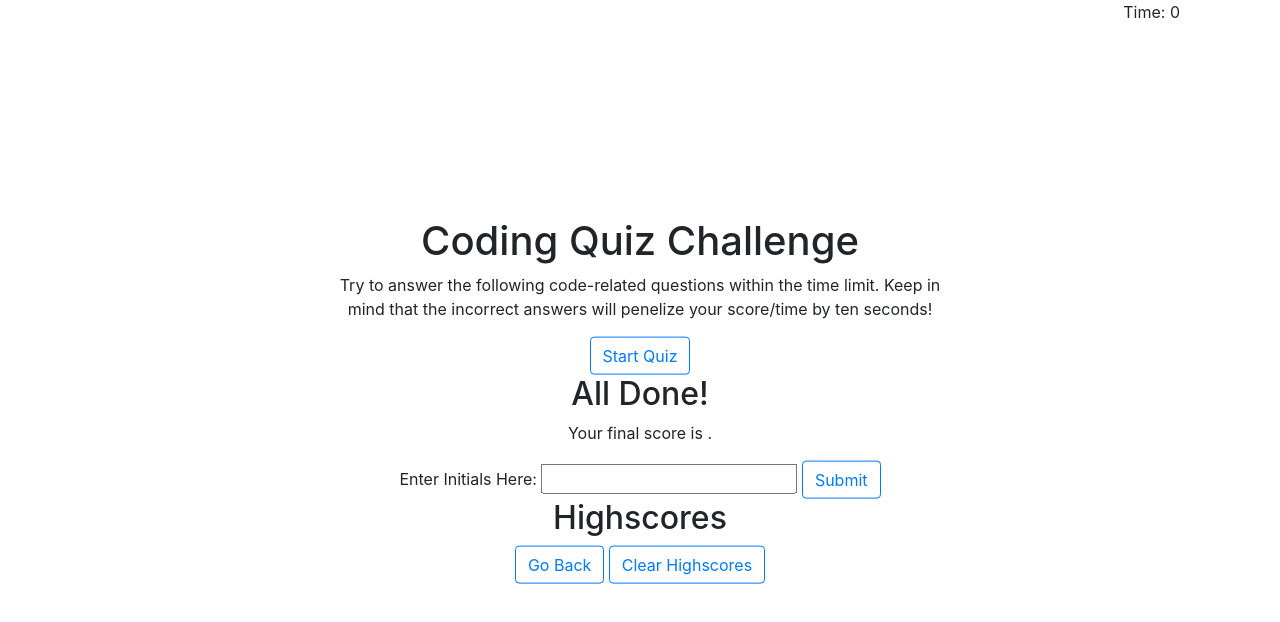
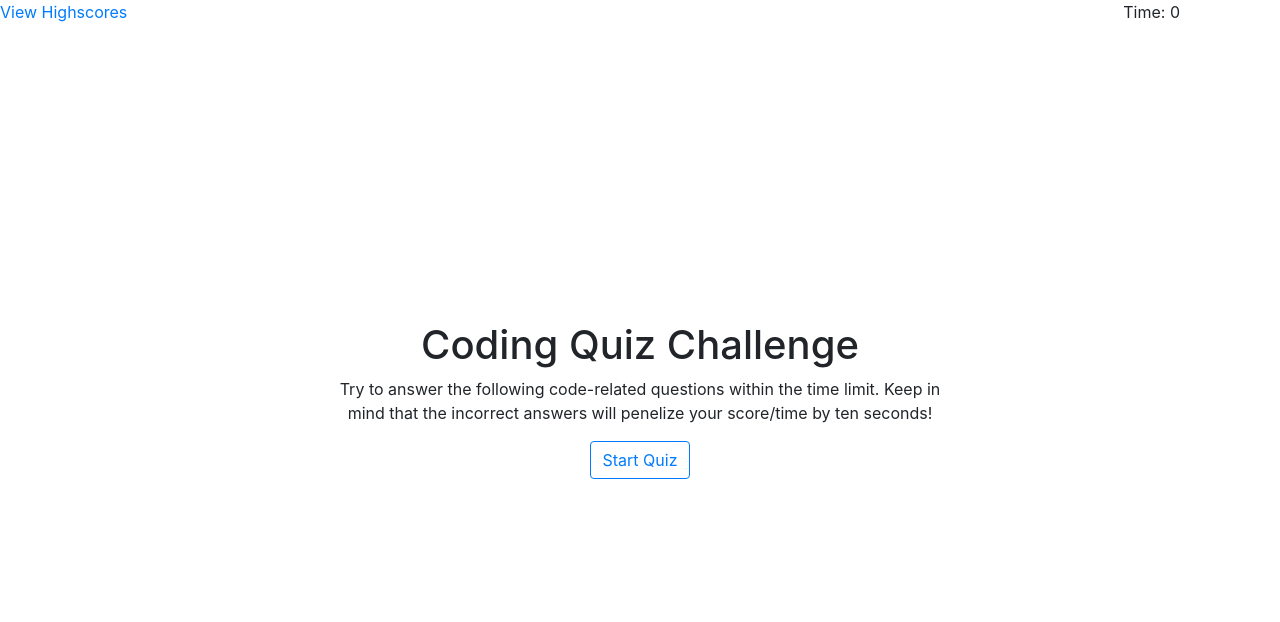
Before and after one commit to lpenenburgh/Code-Quiz, a plain HTML site: page index.html in a window 1280 px wide. Drawn offline with nearby package versions, Linux system fonts and the light colour scheme.

Commit message:
redid html formatting and variables

```diff
--- a/assets/script.js
+++ b/assets/script.js
@@ -1,11 +1,12 @@
 // Query Selectors/getting elements from html
 //Start page variables
+var timerEl = document.querySelector("#timer");
 var startPage = document.querySelector(".start-page");
 var startButton = document.querySelector("#start-button");
 // Quiz page variables
 var quizPage = document.querySelector(".quiz-page");
 var questionAsked = document.querySelector("#questions-asked");
-var questionChoices = document.querySelector("#question-choices");
+var choiceButtons = document.querySelector("#choice-buttons");
 var questionResp = document.querySelector("#question-response");
 // Result page variables
 var resultsPage = document.querySelector(".results-page");
@@ -17,83 +18,67 @@ var highscorePage = document.querySelector(".highscore-page");
 var listedHighscores = document.querySelector(".highscores-listed");
 var goBackButton = document.querySelector("#goback-button");
 var clearScoresButton = document.querySelector("#clear-highscores");
-
+//highscore link
+var viewHighscores = document.querySelector(".highscore-link");
 //timer variables
-var timer = document.querySelector("#timer");
-var secondsLeft = 75;
-var score = secondsLeft;
+var timeInterval;
+var time = 75
+var quizQuestionsIndex = 0;
 
 //Quiz Questions
 var quizQuestions = [
     {
         question: "Which of the following is NOT a primative data type?",
-        answer: {
-            a:"String",
-            b:"Object",
-            c:"Number",
-            d:"Boolean",
-        },
-        correctAnswer: "b",
+        answerList: [
+            "String",
+            "Object",
+            "Number",
+            "Boolean"
+        ],
+        correctAnswer: 1
     },
 
     {
         question: "Which of the following has incorrect syntax?",
-        answer: {
-            a:"Element.setAttribute(name, value)",
-            b:"document.createElement(nodename)",
-            c:"",
-            d:"",
-        },
-        correctAnswer: "",
+        answerList: [
+            "Element.setAttribute(name, value)",
+            "document.createElement(nodename)",
+            "c ",
+            "d "
+        ],
+        correctAnswer: 3
     },
 
     {
-        question: "",
-        answer: {
-            a:"",
-            b:"",
-            c:"",
-            d:"",
-        },
-        correctAnswer: "",
+        question: "Which of the following",
+        answerList: [
+            "a",
+            "b ",
+            "c ",
+            "d "
+        ],
+        correctAnswer: 2
     },
 
     {
-        question: "",
-        answer: {
-            a:"",
-            b:"",
-            c:"",
-            d:"",
-        },
-        correctAnswer: "",
+        question: "What does?",
+        answerList: [
+            "a ",
+            "b ",
+            "c ",
+            "d "
+        ],
+        correctAnswer: 0
     },
 
     {
-        question: "",
-        answer: {
-            a:"",
-            b:"",
-            c:"",
-            d:"",
-        },
-        correctAnswer: "",
+        question: "Does what?",
+        answerList: [
+            "a ",
+            "b. ",
+            "c. ",
+            "d. "
+        ],
+        correctAnswer: 0
     },
 ]
-
-// When I click to start the quiz, my html page displays the first question with answer choices I can slelect and the clock on the timer starts to run down. -->
-
-var timerInterval = setInterval(function () {
-    secondsLeft -=1;
-    timer.textContent = "Time: " + (secondsLeft - 1);
-}
-
-
-//  When I click on an answer choice, I am prompted with feedback that tells me if I answered correctly or incorrectly. -->
-
- // When I answer incorrectly, my clock is deducted by a certain number of seconds and continues to run down. My html page then displays the next question and answer choices. -->
-// When I answer all of the questions, the clock stops and the game is over. The number of seconds remaining on the clock is my score. If there are no seconds remaining on the clock, then the game is over, whether or not I answered all of the questions. -->
-
-// When the game is over, my html page displays my final score and I enter my initials to save my score. When I enter my initials and click submit, I am routed to the high scores html page that keeps track of all scores and initials saved. -->
-
-// When I click on the View HighScores hyperlink from my main html page, I can view all historical high scores and the data remains, even when I refresh the browser. When I click clear highscores, then all the saved scores dissapear. I can also navigate back to the main html page by clicking on the "go back" button. -->
--- a/assets/style.css
+++ b/assets/style.css
@@ -11,3 +11,7 @@
     float:right;
     margin-right: 100px;
 }
+
+.results-page {
+    display: none;
+}
--- a/index.html
+++ b/index.html
@@ -15,7 +15,7 @@
 
 <body>
     <!-- href? making another html for highscore page?-->
-    <!--<a class="highscorelink" href=>View Highscores</a>-->
+    <a class="highscore-link" href=>View Highscores</a>
 
     <!--Timer-->
     <div id="timer">Time: 0</div>
@@ -31,7 +31,7 @@
 
         <div class="quiz-page">
             <div id="question-asked"></div>
-            <div id="question-choices"></div>
+            <div id="choice-buttons"></div>
             <div id="question-response"></div>
         </div>
 
@@ -45,12 +45,12 @@
             </form>
         </div>
 
-        <div class="highscore-page">
+     <!--   <div class="highscore-page">
             <h2>Highscores</h2>
             <div class="highscores-listed"></div>
             <button id="goback-button" type="button" class="btn btn-outline-primary">Go Back</button>
             <button id="clear-highscores" type="button" class="btn btn-outline-primary">Clear Highscores</button>
-        </div>
+        </div>-->
     </main>
 
 
```
